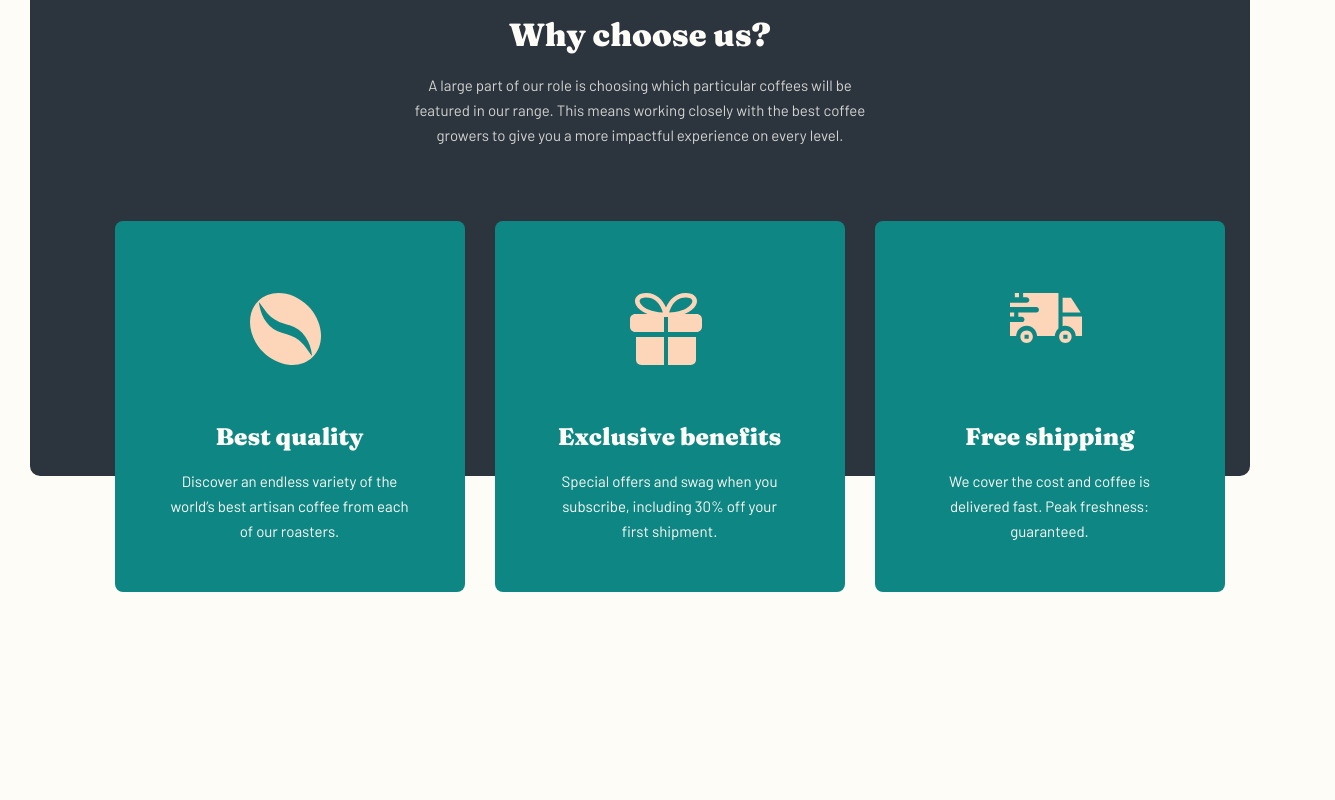
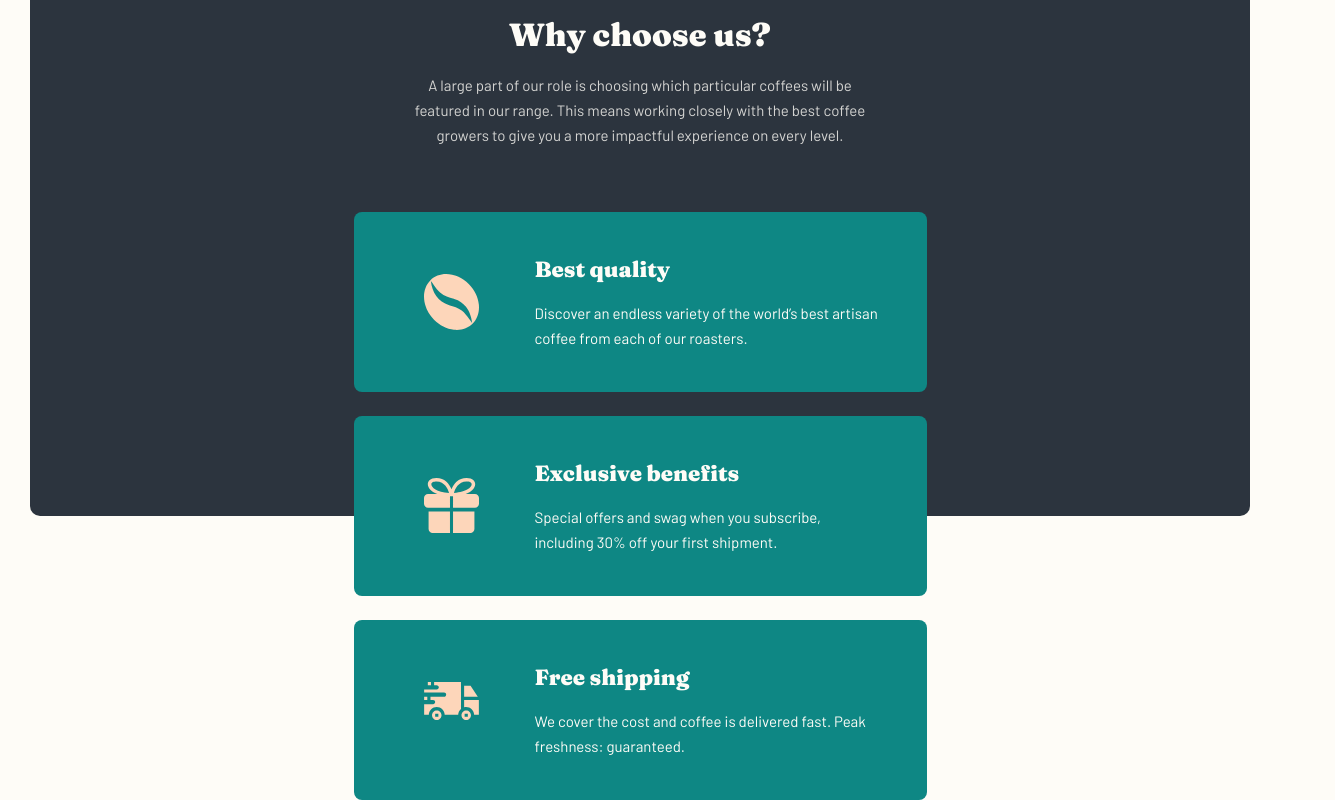
Before and after one commit to SayramovAzizbek/Azizbek-Coffee-Roasters2, a plain HTML site: page index.html in a window 1280 px wide. Shown: the part 1473-2273 px from the top of the page, 1335 px wide, since content can reach past the window. Before the commit the page ends 2065 px from the top, so only its background shows below. Drawn offline with Linux system fonts and the light colour scheme; files whose address does not match are found by name.

Commit message:
Change some padding and replace code line

```diff
--- a/css/main.css
+++ b/css/main.css
@@ -159,6 +159,10 @@ header {
   flex-direction: column;
 }
 
+.sitenav__item:not(:last-child) {
+  margin-bottom: 32px;
+}
+
 .sitenav__link {
   font-family: 'Fraunces';
   font-weight: 900;
@@ -172,10 +176,6 @@ header {
   color: #333D4B;
 }
 
-.sitenav__item:not(:last-child) {
-  margin-bottom: 32px;
-}
-
 .sitenav-on .site-header-part__btn {
   background-image: url("../images/close-icon.svg");
 }
@@ -185,6 +185,11 @@ header {
     display: flex;
     align-items: center;
     justify-content: space-between;
+  }
+
+  .site-logo__img {
+    width: 236px;
+    height: 26px;
   }
 
   .site-header-part__btn {
@@ -217,10 +222,6 @@ header {
     text-transform: uppercase;
     color: #83888F;
   }
-}
-
-.titke {
-  background: linear-gradient(180deg, rgba(254, 252, 247, 0.0001) 0%, #FEFCF7 100%);
 }
 
 /* End of Header Section */
@@ -292,6 +293,7 @@ header {
 }
 
 @media only screen and (min-width:700px) {
+
   .hero-part {
     padding: 104px 0 103px 58px;
     background-image: url("../images/planshet-hero-bg-img.jpg");
@@ -326,12 +328,6 @@ header {
   .hero-part__link-box {
     justify-content: flex-start;
   }
-
-  .site-logo__img {
-    width: 236px;
-    height: 26px;
-  }
-
 }
 
 @media only screen and (min-width:1024px) {
@@ -389,12 +385,12 @@ header {
   text-align: center;
 }
 
+.collection-list__item:not(:last-child) {
+  margin-bottom: 48px;
+}
+
 .collection-list__img {
   margin: 0 auto;
-}
-
-.collection-list__item:not(:last-child) {
-  margin-bottom: 48px;
 }
 
 .collection-list__title,
@@ -484,7 +480,6 @@ header {
   .collection-list__text {
     text-align: left;
   }
-
 }
 
 
@@ -517,12 +512,12 @@ header {
     flex-direction: column;
   }
 
+  .collection-list__item:not(:last-child) {
+    margin-bottom: 0px;
+  }
+
   .collection-list__img {
     margin: 0 auto;
-  }
-
-  .collection-list__item:not(:last-child) {
-    margin-bottom: 0px;
   }
 
   .collection-list__title-box,
@@ -551,10 +546,6 @@ header {
   background-color: #2C343E;
 }
 
-.choose-part__text-box {
-  margin: 0 auto;
-}
-
 .choose-part__title {
   margin: 0 0 24px 0;
   font-family: 'Fraunces';
@@ -566,6 +557,7 @@ header {
 }
 
 .choose-part__text-box {
+  margin: 0 auto;
   max-width: 212px;
 }
 
@@ -643,7 +635,6 @@ header {
 }
 
 .choose-list__text-box {
-  /* width: 198px; */
   margin: 0 auto;
 }
 
@@ -657,20 +648,20 @@ header {
 }
 
 @media only screen and (min-width:375px) {
-  .choose-part__text-box {
-    max-width: 260px;
-  }
-
   .choose-part__title {
     font-size: 28px;
   }
 
+  .choose-part__text-box {
+    max-width: 100%;
+  }
+
   .choose-part__list-box {
-    padding: 170px 24px 170px 24px;
+    padding: 310px 24px 310px 24px;
   }
 
   .choose-list__item {
-    max-width: 269px;
+    max-width: 279px;
     padding: 200px 34px 51px;
     background-color: #0E8784;
     border-radius: 8px;
@@ -682,20 +673,18 @@ header {
     left: 104px;
   }
 
+  .choose-list__title {
+    font-size: 22px;
+  }
+
   .choose-list__text-box {
     margin: 0 auto;
   }
 }
 
 @media only screen and (min-width:700px) {
-  .choose-part{
+  .choose-part {
     padding: 0;
-  }
-  .choose-list__item {
-    max-width: 573px;
-    padding: 41px 48px 41px 70px;
-    background-color: #0E8784;
-    border-radius: 8px;
   }
 
   .choose-part__title {
@@ -711,6 +700,33 @@ header {
     font-size: 15px;
   }
 
+  .choose-part__list-box {
+    background-color: #2C343E;
+    padding: 170px 24px 170px 24px;
+  }
+
+  .choose-list__item {
+    position: relative;
+    max-width: 573px;
+    width: 100%;
+    margin: 0 auto;
+    padding: 41px 48px 41px 181px;
+    background-color: #0E8784;
+    border-radius: 8px;
+  }
+
+  .choose-list__item::before {
+    position: absolute;
+    top: 62px;
+    left: 70px;
+    width: 55px;
+    height: 56px;
+  }
+
+  .choose-list__title {
+    margin-bottom: 16px;
+  }
+
   .choose-list__text-box {
     max-width: 344px;
     margin: 0 auto;
@@ -720,50 +736,40 @@ header {
   .choose-list__text {
     text-align: left;
   }
+}
 
-  .choose-part__list-box {
-    background-color: #2C343E;
+@media only screen and (min-width:1320px) {
+  .choose-part {
+    padding: 0;
   }
 
-  .choose-list__title {
-    margin-bottom: 16px;
-  }
-
-  .choose-list__item {
-    position: relative;
-    max-width: 573px;
-    width: 100%;
-    margin: 0 auto;
-    padding: 41px 48px 41px 181px;
-  }
-
-  .choose-list__item::before {
-    position: absolute;
-    top: 62px;
-    left: 70px;
-    width: 55px;
-    height: 56px;
-  }
-}
-
-@media only screen and (min-width:1024px) {
-  .choose-part{
-    padding: 0;
-  }
-  .choose-list {
-    display: flex;
-    align-items: center;
+  .choose-part__text-box {
+    max-width: 540px;
   }
 
   .choose-part__list-box {
     padding: 150px 24px 150px 24px;
   }
+
+  .choose-list {
+    position: absolute;
+    top: 162px;
+    left: 85px;
+    right: 0;
+    bottom: 0;
+    display: flex;
+    align-items: center;
+    width: 100%;
+    margin: 0 auto;
+  }
+
   .choose-list__item {
-    width: 350px;
+    max-width: 350px;
+    margin: 0;
     padding: 200px 48px 48px 47px;
   }
 
-  .choose-list__item:not(:last-child){
+  .choose-list__item:not(:last-child) {
     margin: 0;
     margin-right: 30px;
   }
@@ -780,22 +786,8 @@ header {
     text-align: center;
   }
 
-  .choose-list__item{
-    margin: 0;
-  }
-
   .choose-list__text-box {
     max-width: 240px;
-  }
-
-  .choose-list {
-    position: absolute;
-    top: 162px;
-    left: 85px;
-    right: 0;
-    bottom: 0;
-    width: 100%;
-    margin: 0 auto;
   }
 }
 
```
